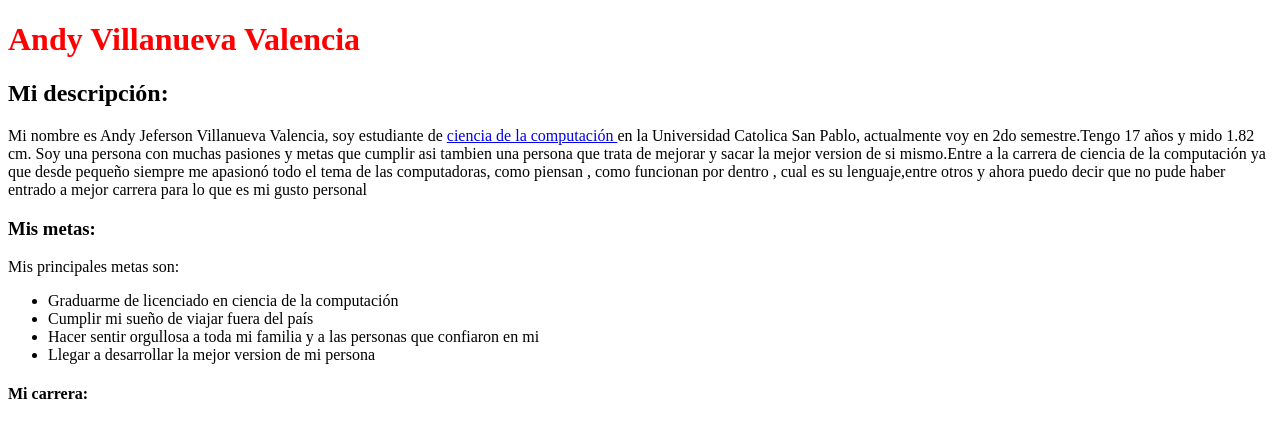
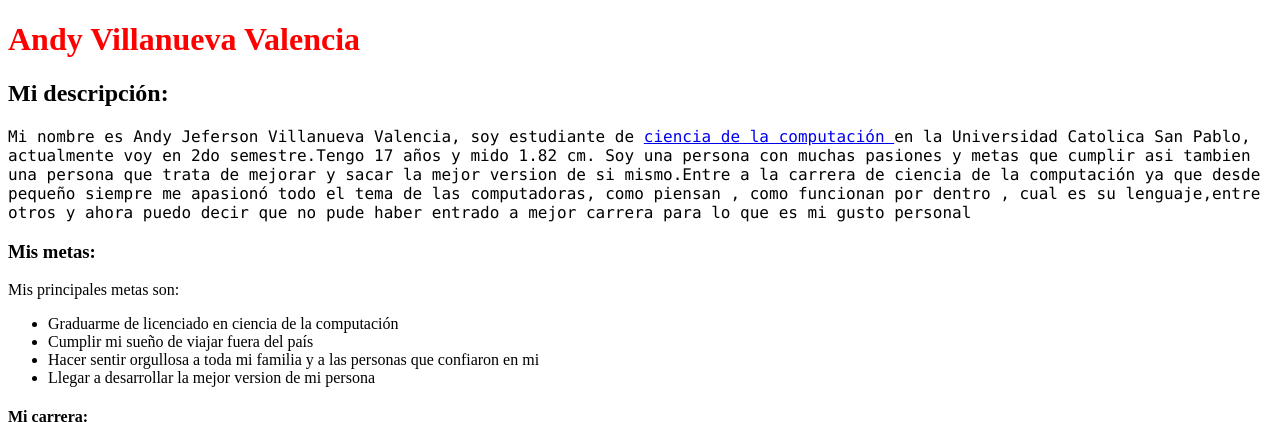
Before and after one commit to andyvillanueva24/Andy-Villanueva, a plain HTML site: page index.html in a window 1280 px wide. Shown: the top 422 px of the page. Drawn offline with Linux system fonts and the light colour scheme.

Commit message:
Update index.html

```diff
--- a/index.html
+++ b/index.html
@@ -1,17 +1,23 @@
 <!DOCTYPE html>
 <html>
 <head>
+<link href = "decoración.css">
 <title>Andy Villanueva Valencia</title>
 </head>
 <body>
+<style>
 
+.p1{
+    font-family:"Lucida Console","Courier New",monospace;
+}
+</style>
 <h1 style="color :red;">Andy Villanueva Valencia</h1>
 <h2>Mi descripción:</h2>
-<p>Mi nombre es Andy Jeferson Villanueva Valencia, soy estudiante de
+<p class ="p1">Mi nombre es Andy Jeferson Villanueva Valencia, soy estudiante de
     <a href= "https://cs.ucsp.edu.pe/">
     ciencia de la computación
     </a>
-    en la Universidad Catolica San Pablo, actualmente voy en 2do semestre.Tengo 17 años y mido 1.82 cm. Soy una persona con muchas pasiones y metas que cumplir asi tambien una persona que trata de mejorar y sacar la mejor version de si mismo.Entre a la carrera de ciencia de la computación ya que desde pequeño siempre me apasionó todo el tema de las computadoras, como piensan , como funcionan por dentro , cual es su lenguaje,entre otros y ahora puedo decir que no pude haber entrado a mejor carrera para lo que es mi gusto personal  </p>
+    en la Universidad Catolica San Pablo, actualmente voy en 2do semestre.Tengo 17 años y mido 1.82 cm. Soy una persona con muchas pasiones y metas que cumplir asi tambien una persona que trata de mejorar y sacar la mejor version de si mismo.Entre a la carrera de ciencia de la computación ya que desde pequeño siempre me apasionó todo el tema de las computadoras, como piensan , como funcionan por dentro , cual es su lenguaje,entre otros y ahora puedo decir que no pude haber entrado a mejor carrera para lo que es mi gusto personal </p>
 <h3>Mis metas:</h3>
 <p>Mis principales metas son: </p>
 <ul>
@@ -23,6 +29,7 @@
 <h4>Mi carrera:</h4>
 <p>En cuanto a mi carrera lo principal es que es una carrera en la que uno tiene que "Crear", en cuanto a mi parecer podría describirla como una carrera en la que se tiene que argumentar muchas cosas ya que mas que todo se basa en la practica y en tener una buena capacidad analitica para así usarla tanto de codigos en lenguajes de programación como en diversos problemas de matematica tanto discreta y continua, en lo que llevo de progreso en la carrera pude descubrir muchas habilidades mias que en el pasado nisiquiera se me venía a la mente que las tuviera , eso fue lo que hasta dia de hoy me sigue motivando a continuar en la carrera  </p>
 
-<img src="D:\jefer\miles.jpg" width="750" height="600">
+<img src="D:\jefer\miles.jpg" width="500" height="1000">
+
 </body>
 </html>
```
